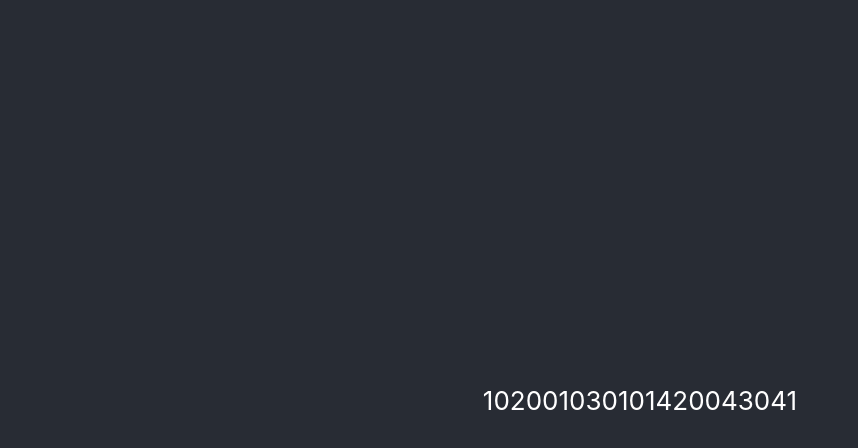
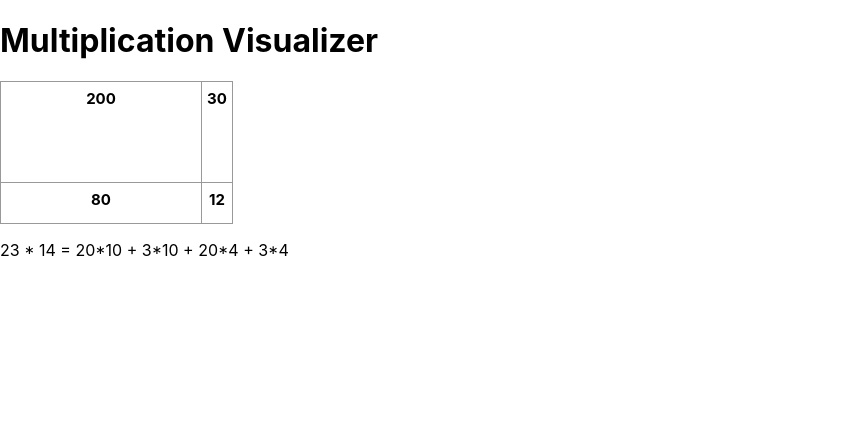
Before and after one commit to huyphung1602/multiplication-visualizer, a React (Create React App) app: page / in a window 1280 px wide. Shown: the top 448 px of the page, without its empty margins (0-858 px from the left). Built offline with nearby package versions, Linux system fonts and the light colour scheme.

Commit message:
Add basic Visualization Renderer

```diff
--- a/src/App.css
+++ /dev/null
@@ -1,38 +0,0 @@
-.App {
-  text-align: center;
-}
-
-.App-logo {
-  height: 40vmin;
-  pointer-events: none;
-}
-
-@media (prefers-reduced-motion: no-preference) {
-  .App-logo {
-    animation: App-logo-spin infinite 20s linear;
-  }
-}
-
-.App-header {
-  background-color: #282c34;
-  min-height: 100vh;
-  display: flex;
-  flex-direction: column;
-  align-items: center;
-  justify-content: center;
-  font-size: calc(10px + 2vmin);
-  color: white;
-}
-
-.App-link {
-  color: #61dafb;
-}
-
-@keyframes App-logo-spin {
-  from {
-    transform: rotate(0deg);
-  }
-  to {
-    transform: rotate(360deg);
-  }
-}
--- a/src/App.js
+++ b/src/App.js
@@ -1,13 +1,13 @@
-import './App.css';
-import inputAnalyzer from "./inputAnalyzer.js"
-import preRenderer from "./preRenderer.js"
+import './MultiplicationVisualizer.css'
+import Visualization from "./Visualization"
 
 function App() {
   return (
     <div className="App">
       <header className="App-header">
-        { preRenderer.buildMatrix(inputAnalyzer.summandsArrays(231, 14)) }
+        <h1>Multiplication Visualizer</h1>
       </header>
+      <Visualization />
     </div>
   );
 }
--- /dev/null
+++ b/src/MultiplicationVisualizer.css
@@ -0,0 +1,17 @@
+.square {
+  background: #fff;
+  border: 1px solid #999;
+  float: left;
+  font-size: 15px;
+  font-weight: bold;
+  line-height: 34px;
+  margin-right: -1px;
+  margin-top: -1px;
+  padding: 0;
+  text-align: center;
+}
+.board-row:after {
+  clear: both;
+  content: "";
+  display: table;
+}
--- /dev/null
+++ b/src/Rectangle.js
@@ -0,0 +1,16 @@
+import React from "react";
+
+function Rectangle(props) {
+  const offset = 10;
+  const sizeClass = {
+    width: `${props.width * offset}px`,
+    height: `${props.height * offset}px`
+  };
+  return (
+    <div className="square" style={sizeClass}>
+      {props.width * props.height}
+    </div>
+  );
+}
+
+export default Rectangle;
--- /dev/null
+++ b/src/Visualization.js
@@ -0,0 +1,27 @@
+import React from "react";
+import Reactangle from "./Rectangle"
+import "./index.css";
+
+class Visualization extends React.Component {
+  renderRect(height = 34, width = 34) {
+    return <Reactangle width={width} height={height} />;
+  }
+
+  render() {
+    return (
+      <div>
+        <div className="board-row">
+          {this.renderRect(10, 20)}
+          {this.renderRect(10, 3)}
+        </div>
+        <div className="board-row">
+          {this.renderRect(4, 20)}
+          {this.renderRect(4, 3)}
+        </div>
+        <p>23 * 14 = 20*10 + 3*10 + 20*4 + 3*4</p>
+      </div>
+    );
+  }
+}
+
+export default Visualization;
```
